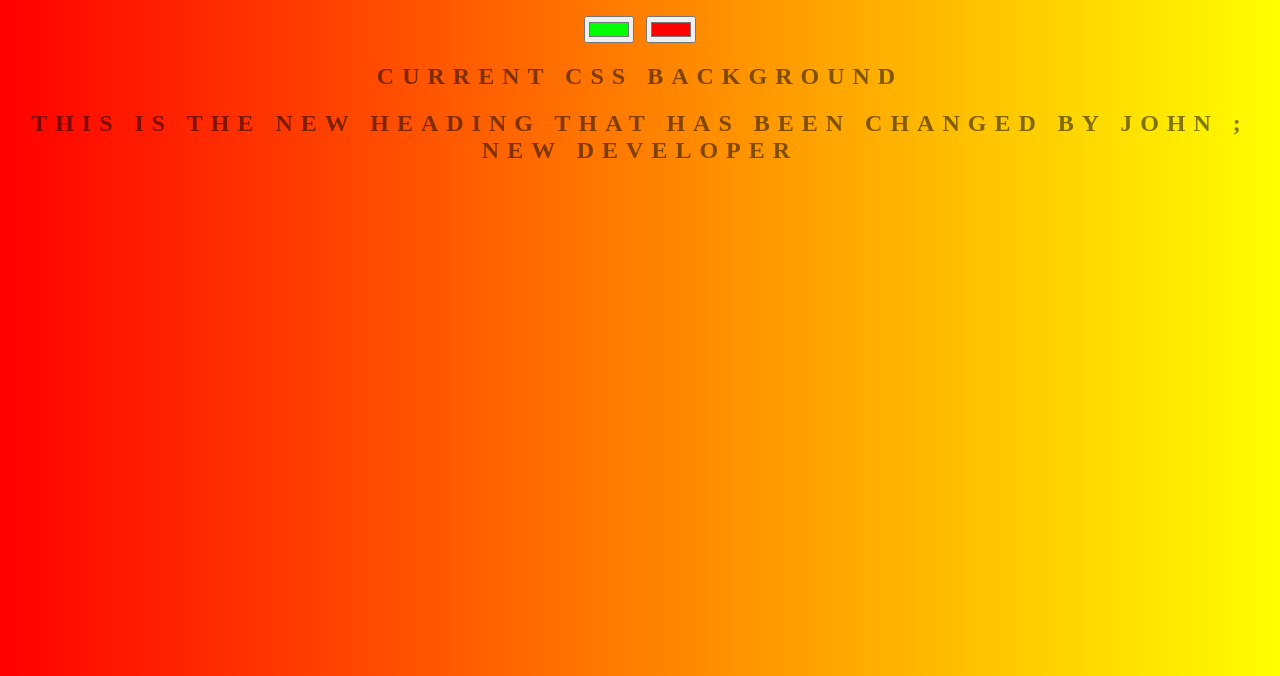
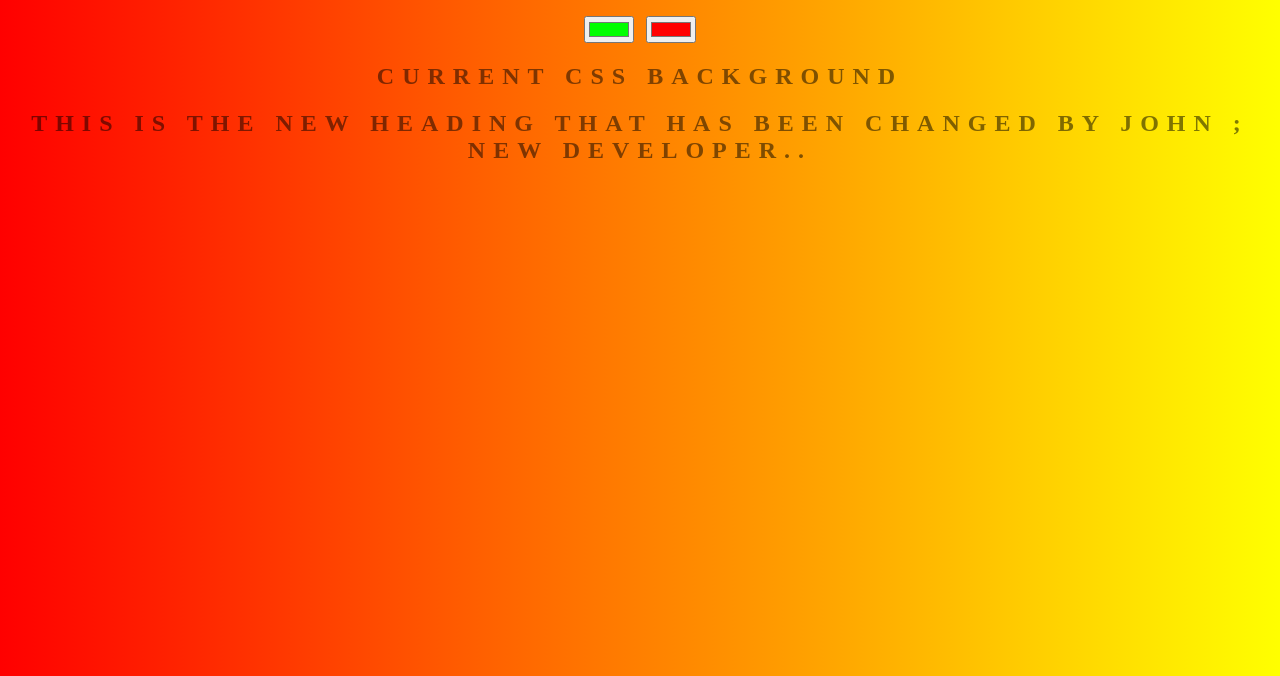
Before and after one commit to anshulmittal-trader/background-generator, a plain HTML site: page index.html in a window 1280 px wide. Shown: the part 124-800 px from the top of the page. Drawn offline with Linux system fonts and the light colour scheme.

Commit message:
heading has been changed

```diff
--- a/index.html
+++ b/index.html
@@ -9,7 +9,7 @@
 	<input class="color1" type="color" name="color1" value="#00ff00">
 	<input class="color2" type="color" name="color2" value="#ff0000">
 	<h2>Current CSS Background</h2>
-	<h2>This is the new heading that has been changed by john ; new developer</h2>
+	<h2>This is the new heading that has been changed by john ; new developer..</h2>
 	<h3></h3>
 	<script type="text/javascript" src="script.js"></script>
 </body>
```
